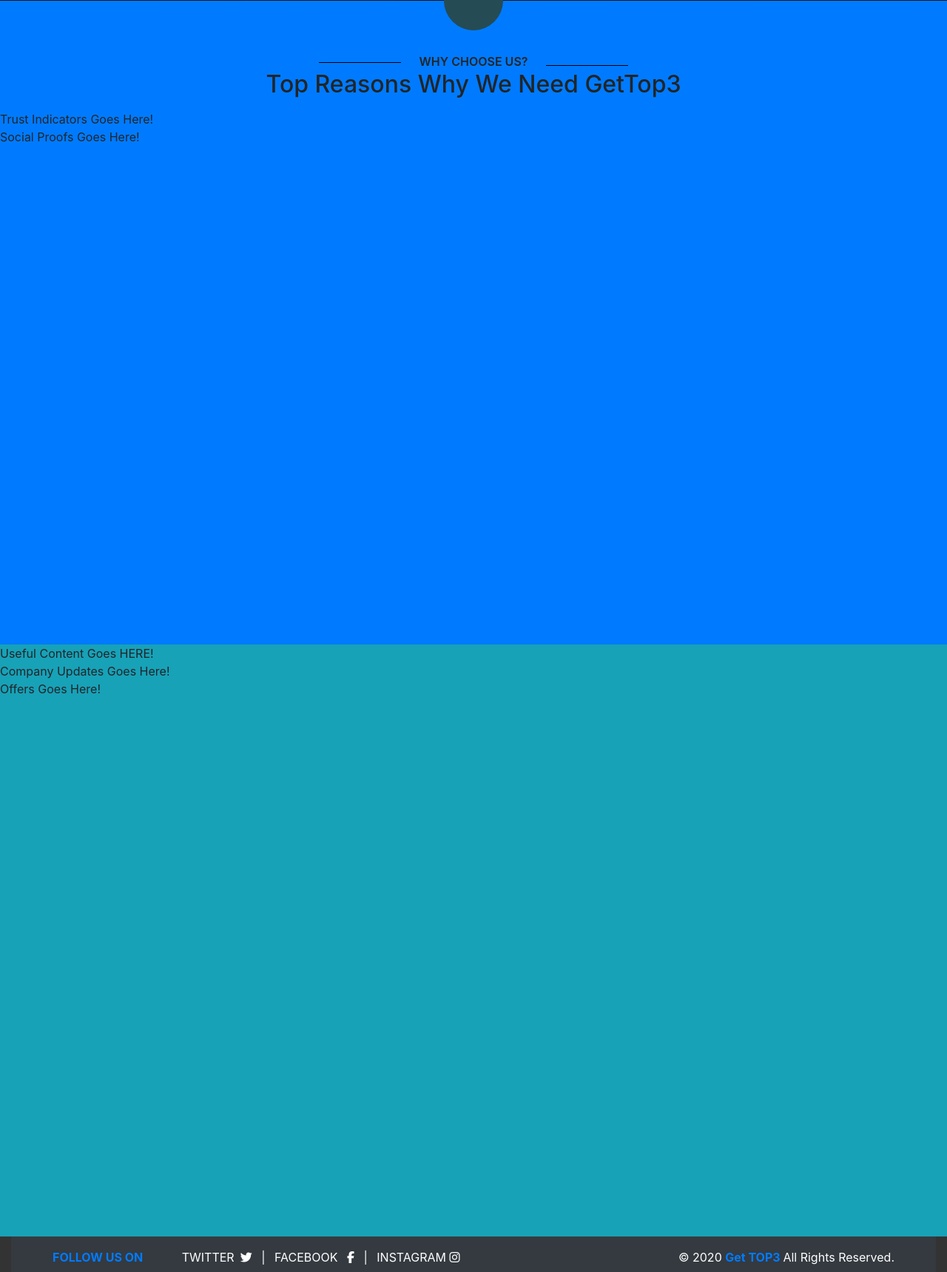
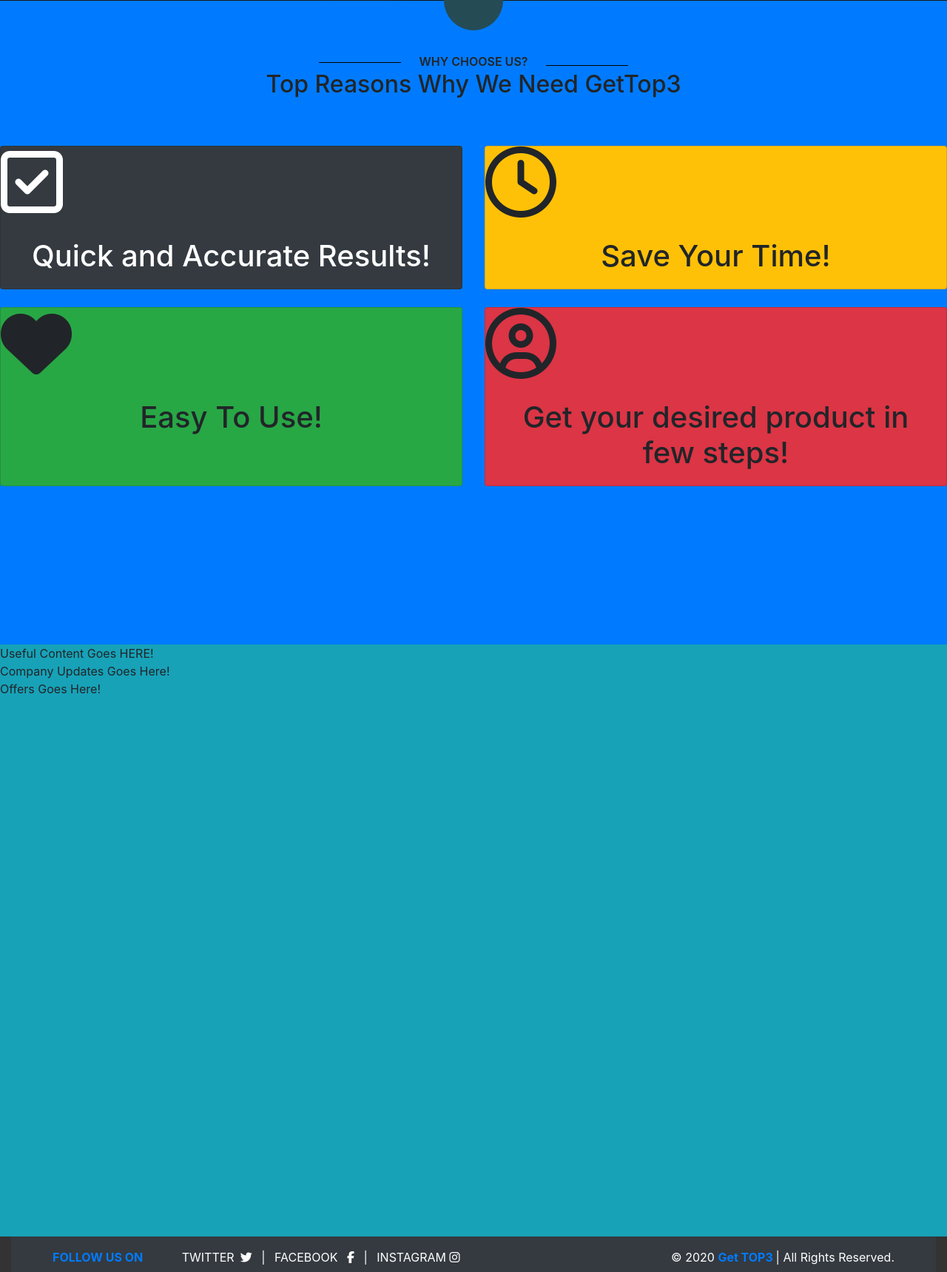
Before and after one commit to sharmavishal7669/Get_Top3, a PHP site: page / in a window 1280 px wide. Shown: the part 799-2518 px from the top of the page at 74% size. Run offline with PHP 8.4, Linux system fonts and the light colour scheme; some libraries are stand-ins or nearby versions.

Commit message:
index page updated

```diff
--- a/css/home.css
+++ b/css/home.css
@@ -1,3 +1,4 @@
+
 html,body{
     height:100%;
     margin:0;
--- a/footer.php
+++ b/footer.php
@@ -27,7 +27,7 @@
 
                 <!-- Copyright-->
                 <div class="p-2 slinks text-white">
-                © 2020  <a href="index.php" class="font-weight-bolder text-primary">Get TOP3 </a> All Rights Reserved.
+                © 2020  <a href="index.php" class="font-weight-bolder text-primary">Get TOP3 </a>| All Rights Reserved.
                 </div>
 
             </div>
--- a/index.php
+++ b/index.php
@@ -6,6 +6,7 @@
             include 'head.php';
         ?>
         <link rel="stylesheet" type="text/css" href="css/home.css">
+
 
     </head>
     <body >
@@ -47,7 +48,7 @@
     <div id="page2" style="height:70px;" class="bg-primary">
     </div>
 
-    <section class="bg-primary" style="height:100%;" >
+    <section id="page2" class="bg-primary" style="height:100%;" >
 
         <div class="container">
             <div class="row justify-content center">
@@ -65,13 +66,49 @@
 
             </div>
         </div>
+        <div>
+            &nbsp; &nbsp;
 
+        </div>
         <div>
-            Trust Indicators Goes Here!
+            &nbsp; &nbsp;
+
         </div>
 
         <div>
-            Social Proofs Goes Here!
+           <div class="card-deck">
+  <div class="card bg-dark text-white">
+    <h2><i class="fa fa-check-square-o fa-3x"></i></h2>
+    <div class="card-body text-center">
+      <h1 class="card-text">Quick and Accurate Results!</h1>
+    </div>
+  </div>
+  <div class="card bg-warning">
+    <h2><i class="fa fa-clock-o fa-3x"></i></h2>
+    <div class="card-body text-center">
+      <h1 class="card-text">Save Your Time!</h1>
+    </div>
+  </div>
+
+</div>
+        </div>
+        <div>
+            &nbsp; &nbsp;
+        </div>
+
+        <div class="card-deck">
+            <div class="card bg-success">
+                <h2><i class="fa fa-heart fa-3x"></i></h2>
+    <div class="card-body text-center">
+      <h1 class="card-text">Easy To Use!</h1>
+    </div>
+  </div>
+  <div class="card bg-danger">
+    <h2><i class="fa fa-user-circle-o fa-3x"></i></h2>
+    <div class="card-body text-center">
+      <h1 class="card-text">Get your desired product in few steps!</h1>
+    </div>
+  </div>
         </div>
 
     </section>
@@ -90,6 +127,8 @@
             Offers Goes Here!
         </div>
 
+
+
     </div>
     <div style="background-color: #333; color:white ;">
         <?php require 'footer.php' ?>
```
